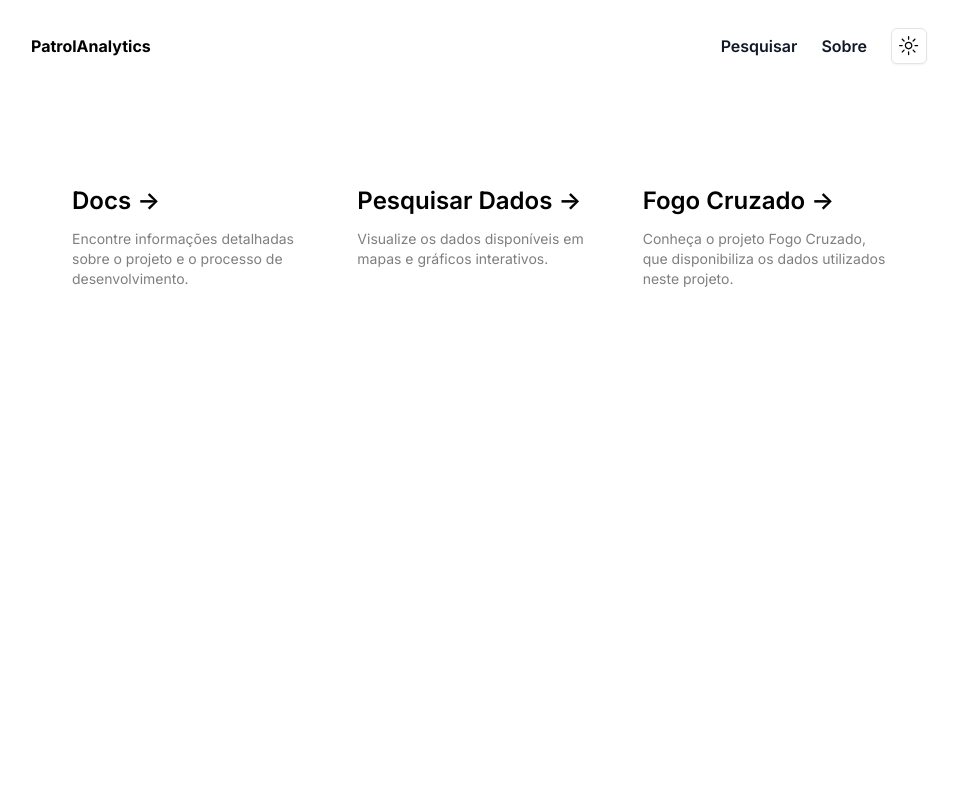
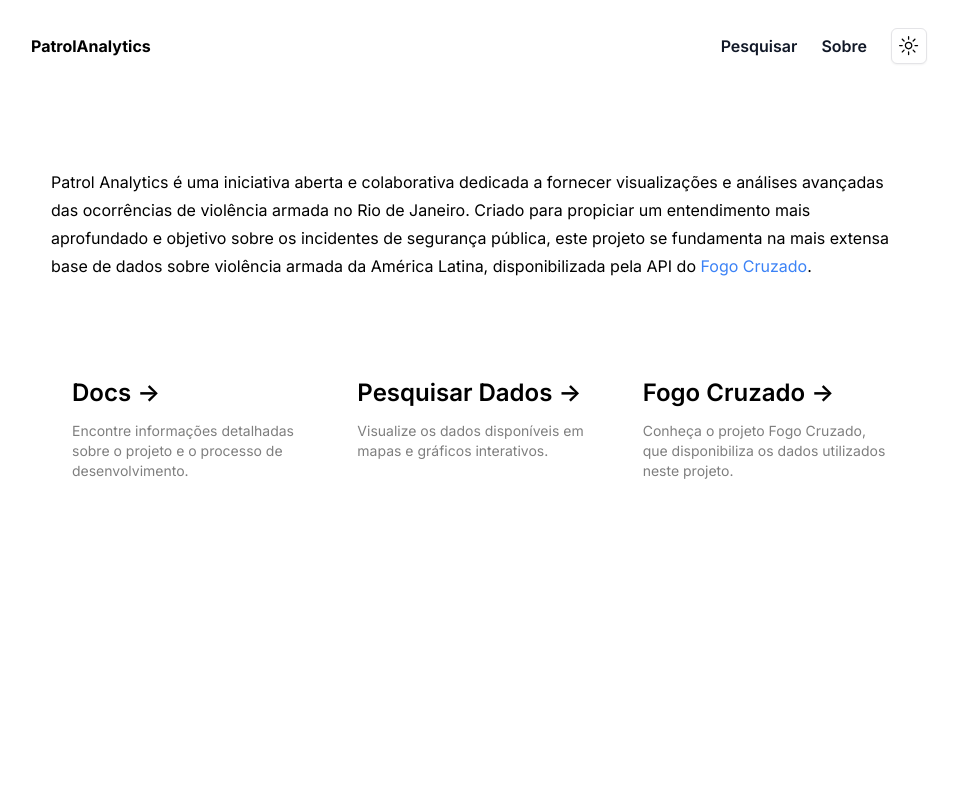
Before and after one commit to RosaErick/conflictzone-app, a Next.js app: page / in a window 1280 px wide. Shown: the top 800 px of the page, without its empty margins (161-1119 px from the left). Built offline with nearby package versions, Linux system fonts and the light colour scheme.

Commit message:
update on home page

```diff
--- a/app/layout.tsx
+++ b/app/layout.tsx
@@ -50,7 +50,7 @@ export default function RootLayout({
           enableSystem
           disableTransitionOnChange
         >
-          <div className="antialiased max-w-7xl mb-40 flex flex-col md:flex-row mx-4  lg:mx-auto">
+          <div className="antialiased max-w-7xl  flex flex-col md:flex-row mx-4 mb-4 lg:mx-auto">
             <main className="flex-auto min-w-0 mt-6 flex flex-col px-2 md:px-0">
               <Nav />
 
--- a/app/page.tsx
+++ b/app/page.tsx
@@ -1,6 +1,27 @@
 export default function Home() {
   return (
-    <section className="flex min-h-screen flex-col max-w-4xl self-center items-center justify-between p-5 mt-20">
+    <section className="flex min-h-screen flex-col max-w-4xl self-center items-center justify-start gap-20 p-5 mt-20">
+      <div className="items-center">
+        <p className="leading-7 [&:not(:first-child)]:mt-6">
+          Patrol Analytics é uma iniciativa aberta e colaborativa dedicada a
+          fornecer visualizações e análises avançadas das ocorrências de
+          violência armada no Rio de Janeiro. Criado para propiciar um
+          entendimento mais aprofundado e objetivo sobre os incidentes de
+          segurança pública, este projeto se fundamenta na mais extensa base de
+          dados sobre violência armada da América Latina, disponibilizada pela
+          API do{" "}
+          <a
+            className="text-blue-500 hover:text-blue-600 hover:underline"
+            href="https://fogocruzado.org.br/"
+            target="_blank"
+            rel="noopener noreferrer"
+          >
+            Fogo Cruzado
+          </a>
+          .
+        </p>
+      </div>
+
       <div className="mb-32 grid text-center lg:max-w-6xl lg:w-full lg:mb-0 lg:grid-cols-3 lg:text-left">
         <a
           href="https://github.com/RosaErick/patrolAnalytics-app"
```
